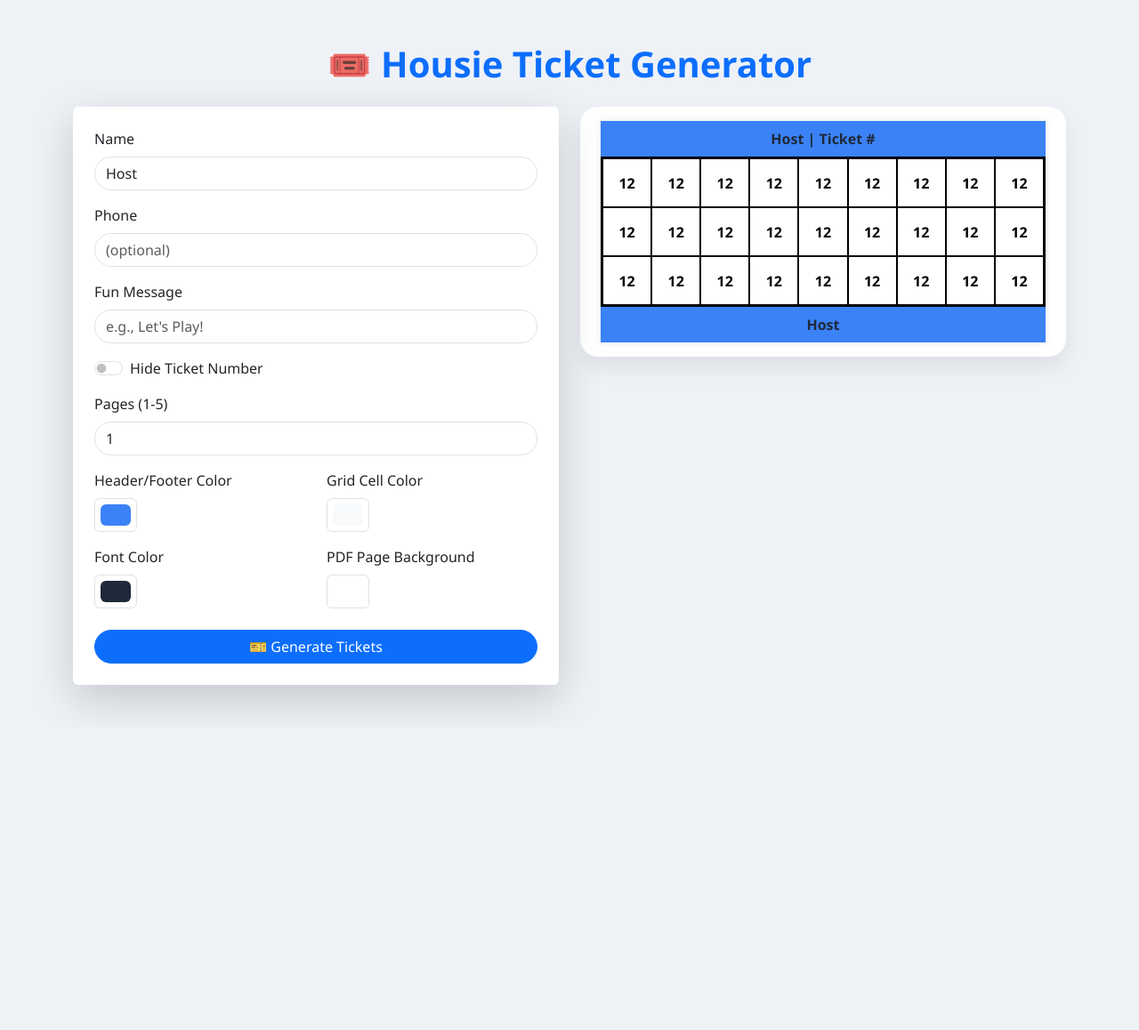
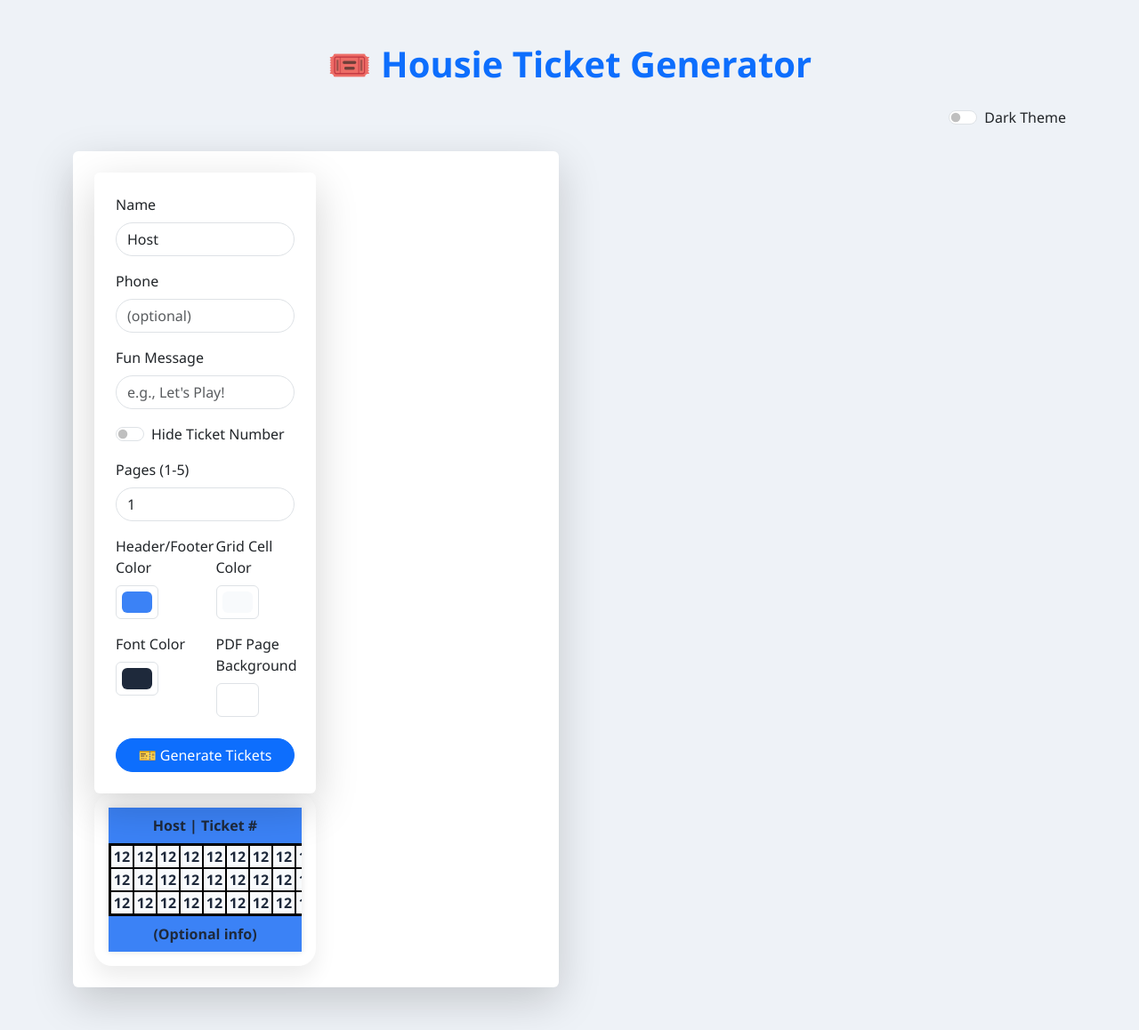
Before and after one commit to gyanvadhel/TixGen, a Flask app: page /generator in a window 1280 px wide. Shown: the whole page at 89% size. Before the commit the page ends 799 px from the top, so only its background shows below. Run offline with Flask 3, Linux system fonts and the light colour scheme.

Commit message:
Update index.html

```diff
--- a/templates/index.html
+++ b/templates/index.html
@@ -11,6 +11,20 @@
   <div class="container py-5">
     <h2 class="mb-4 text-center fw-bold display-6 text-primary">🎟️ Housie Ticket Generator</h2>
     <div class="row g-4">
+  <!-- Theme Toggle -->
+  <div class="col-12 d-flex justify-content-end">
+    <div class="form-check form-switch">
+      <input class="form-check-input" type="checkbox" id="darkModeToggle" />
+      <label class="form-check-label" for="darkModeToggle">Dark Theme</label>
+    </div>
+  </div>
+
+  <!-- LEFT: Form -->
+  <div class="col-lg-6">
+    <div class="card shadow-lg border-0 p-4">
+      <form method="POST" action="/generate">
+        <!-- form stays the same... -->
+
 
       <!-- LEFT: Form -->
       <div class="col-lg-6">
```
